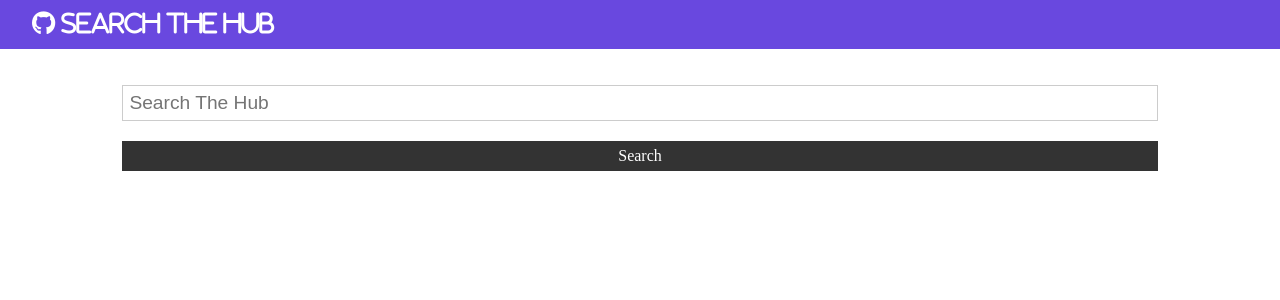
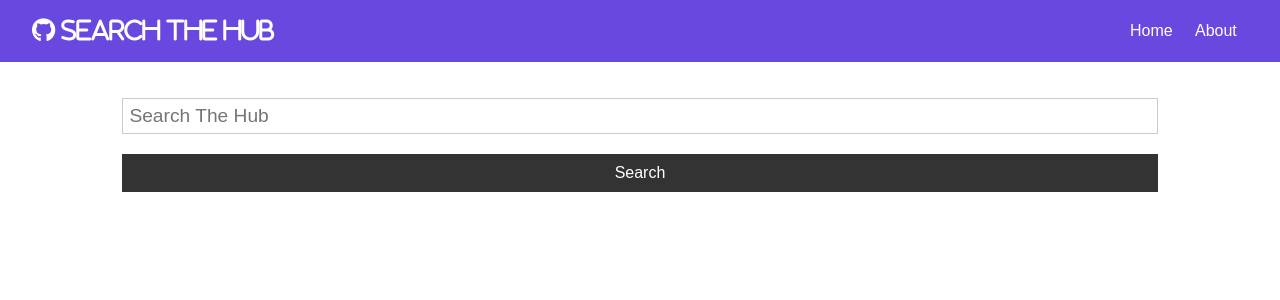
Before and after one commit to PatelShalin/SearchTheHub, a React (Create React App) app in the folder search-the-hub/: page / in a window 1280 px wide. Shown: the top 300 px of the page. Built offline with nearby package versions, Linux system fonts and the light colour scheme.

Commit message:
Added an about page with Links using react-dom-router

```diff
--- a/search-the-hub/package.json
+++ b/search-the-hub/package.json
@@ -6,6 +6,7 @@
     "axios": "^0.19.0",
     "react": "^16.8.6",
     "react-dom": "^16.8.6",
+    "react-router-dom": "^5.0.1",
     "react-scripts": "3.0.1"
   },
   "scripts": {
--- a/search-the-hub/public/index.html
+++ b/search-the-hub/public/index.html
@@ -21,10 +21,9 @@
       work correctly both with client-side routing and a non-root public URL.
       Learn how to configure a non-root public URL by running `npm run build`.
     -->
-    <title>React App</title>
+    <title>Search The Hub</title>
   </head>
   <body>
-    <noscript>You need to enable JavaScript to run this app.</noscript>
     <div id="root"></div>
     <!--
       This HTML file is a template.
--- a/search-the-hub/src/App.css
+++ b/search-the-hub/src/App.css
@@ -5,7 +5,9 @@
   --light-color: #f4f4f4;
   --danger-color: #dc3545;
   --success-color: #28a745;
+  --a-color: #fcef05;
 }
+@import url("https://fonts.google.com/?selection.family=Montserrat");
 
 * {
   box-sizing: border-box;
@@ -13,45 +15,98 @@
   padding: 0;
 }
 
+body {
+  font-family: "Montserrat", sans-serif;
+  font-size: 1rem;
+  line-height: 1.6;
+  background-color: #fff;
+  color: #333;
+}
+
+a {
+  color: var(--primary-color);
+  text-decoration: none;
+}
+
+a:hover {
+  color: #666;
+}
+
+ul {
+  list-style: none;
+}
+
+img {
+  width: 100%;
+}
+
+/* Utilities */
+.container {
+  max-width: 1100px;
+  margin: auto;
+  overflow: hidden;
+  padding: 0 2rem;
+}
+
+/* Text Styles*/
+.x-large {
+  font-size: 4rem;
+  line-height: 1.2;
+  margin-bottom: 1rem;
+}
+
+.large {
+  font-size: 3rem;
+  line-height: 1.2;
+  margin-bottom: 1rem;
+}
+
+.lead {
+  font-size: 1.5rem;
+  margin-bottom: 1rem;
+}
+
 .text-center {
   text-align: center;
 }
 
-.round-img {
-  border-radius: 50%;
+.text-primary {
+  color: var(--primary-color);
 }
 
-/* Navbar */
-.navbar {
-  display: flex;
-  justify-content: space-between;
-  align-items: center;
-  padding: 0.7rem 2rem;
-  z-index: 1;
-  width: 100%;
-  opacity: 0.9;
-  margin-bottom: 1rem;
+.text-dark {
+  color: var(--dark-color);
 }
 
-.bg-primary {
-  background: var(--primary-color);
-  color: #fff;
+.text-success {
+  color: var(--success-color);
 }
 
-.btn-light,
-.bg-light,
-.badge-light,
-.alert-light {
-  background: var(--light-color);
-  color: #333;
+.text-danger {
+  color: var(--danger-color);
 }
 
-.alert {
-  padding: 0.7rem;
-  margin: 1rem 0;
-  opacity: 0.9;
-  background: var(--light-color);
-  color: #333;
+.text-center {
+  text-align: center;
+}
+
+.text-right {
+  text-align: right;
+}
+
+.text-left {
+  text-align: left;
+}
+
+/* Center All */
+.all-center {
+  display: flex;
+  flex-direction: column;
+  width: 100%;
+  margin: auto;
+  justify-content: center;
+  align-items: center;
+  text-align: center;
 }
 
 /* Cards */
@@ -59,6 +114,86 @@
   padding: 1rem;
   border: #ccc 1px dotted;
   margin: 0.7rem 0;
+}
+
+/* List */
+.list {
+  margin: 0.5rem 0;
+}
+
+.list li {
+  padding-bottom: 0.3rem;
+}
+
+/* Padding */
+.p {
+  padding: 0.5rem;
+}
+.p-1 {
+  padding: 1rem;
+}
+.p-2 {
+  padding: 2rem;
+}
+.p-3 {
+  padding: 3rem;
+}
+.py {
+  padding: 0.5rem 0;
+}
+.py-1 {
+  padding: 1rem 0;
+}
+.py-2 {
+  padding: 2rem 0;
+}
+.py-3 {
+  padding: 3rem 0;
+}
+
+/* Margin */
+.m {
+  margin: 0.5rem;
+}
+.m-1 {
+  margin: 1rem;
+}
+.m-2 {
+  margin: 2rem;
+}
+.m-3 {
+  margin: 3rem;
+}
+.my {
+  margin: 0.5rem 0;
+}
+.my-1 {
+  margin: 1rem 0;
+}
+.my-2 {
+  margin: 2rem 0;
+}
+.my-3 {
+  margin: 3rem 0;
+}
+
+/* Grid */
+.grid-2 {
+  display: grid;
+  grid-template-columns: repeat(2, 1fr);
+  grid-gap: 1rem;
+}
+
+.grid-3 {
+  display: grid;
+  grid-template-columns: repeat(3, 1fr);
+  grid-gap: 1rem;
+}
+
+.grid-4 {
+  display: grid;
+  grid-template-columns: repeat(4, 1fr);
+  grid-gap: 1rem;
 }
 
 .btn {
@@ -74,9 +209,15 @@
   outline: none;
 }
 
-.btn-dark {
-  background: var(--dark-color);
-  color: #fff;
+.btn-link {
+  background: none;
+  padding: 0;
+  margin: 0;
+}
+
+.btn-block {
+  display: block;
+  width: 100%;
 }
 
 .btn-sm {
@@ -85,20 +226,85 @@
   margin-right: 0.2rem;
 }
 
-.mar-1 {
-  margin: 1rem 0;
+.badge {
+  display: inline-block;
+  font-size: 0.8rem;
+  padding: 0.2rem 0.7rem;
+  text-align: center;
+  margin: 0.3rem;
+  background: var(--light-color);
+  color: #333;
+  border-radius: 5px;
 }
 
-.container {
-  max-width: 1100px;
-  margin: auto;
-  overflow: hidden;
-  padding: 0 2rem;
+.alert {
+  padding: 0.7rem;
+  margin: 1rem 0;
+  opacity: 0.9;
+  background: var(--light-color);
+  color: #333;
 }
 
-.btn-block {
-  display: block;
-  width: 100%;
+.btn-primary,
+.bg-primary,
+.badge-primary,
+.alert-primary {
+  background: var(--primary-color);
+  color: #fff;
+}
+
+.btn-light,
+.bg-light,
+.badge-light,
+.alert-light {
+  background: var(--light-color);
+  color: #333;
+}
+
+.btn-dark,
+.bg-dark,
+.badge-dark,
+.alert-dark {
+  background: var(--dark-color);
+  color: #fff;
+}
+
+.btn-danger,
+.bg-danger,
+.badge-danger,
+.alert-danger {
+  background: var(--danger-color);
+  color: #fff;
+}
+
+.btn-success,
+.bg-success,
+.badge-success,
+.alert-success {
+  background: var(--success-color);
+  color: #fff;
+}
+
+.btn-white,
+.bg-white,
+.badge-white,
+.alert-white {
+  background: #fff;
+  color: #333;
+  border: #ccc solid 1px;
+}
+
+.btn:hover {
+  opacity: 0.8;
+}
+
+.bg-light,
+.badge-light {
+  border: #ccc solid 1px;
+}
+
+.round-img {
+  border-radius: 50%;
 }
 
 /* Forms */
@@ -129,3 +335,80 @@
 button {
   font: inherit;
 }
+
+table th,
+table td {
+  padding: 1rem;
+  text-align: left;
+}
+
+table th {
+  background: var(--light-color);
+}
+
+/* Navbar */
+.navbar {
+  display: flex;
+  justify-content: space-between;
+  align-items: center;
+  padding: 0.7rem 2rem;
+  z-index: 1;
+  width: 100%;
+  opacity: 0.9;
+  margin-bottom: 1rem;
+}
+
+.navbar ul {
+  display: flex;
+}
+
+.navbar a {
+  color: #fff;
+  padding: 0.45rem;
+  margin: 0 0.25rem;
+}
+
+.navbar a:hover {
+  color: var(--light-color);
+}
+
+.navbar .welcome span {
+  margin-right: 0.6rem;
+}
+
+/* Mobile Styles */
+@media (max-width: 700px) {
+  .hide-sm {
+    display: none;
+  }
+
+  .grid-2,
+  .grid-3,
+  .grid-4 {
+    grid-template-columns: 1fr;
+  }
+
+  /* Text Styles */
+  .x-large {
+    font-size: 3rem;
+  }
+
+  .large {
+    font-size: 2rem;
+  }
+
+  .lead {
+    font-size: 1rem;
+  }
+
+  /* Navbar */
+  .navbar {
+    display: block;
+    text-align: center;
+  }
+
+  .navbar ul {
+    text-align: center;
+    justify-content: center;
+  }
+}
--- a/search-the-hub/src/App.js
+++ b/search-the-hub/src/App.js
@@ -1,10 +1,12 @@
-import React, { Component } from "react";
+import React, { Component, Fragment } from "react";
 import Navbar from "./components/layout/Navbar";
 import Users from "./components/users/Users";
 import "./App.css";
 import axios from "axios";
 import Search from "./components/users/Search";
 import Alert from "./components/layout/Alert";
+import { BrowserRouter as Router, Switch, Route } from "react-router-dom";
+import About from "./components/pages/About";
 
 class App extends Component {
   state = {
@@ -36,10 +38,17 @@
   render() {
     const { users, loading } = this.state;
     return (
+      <Router>
         <div className="App">
           <Navbar title="Search The Hub" icon="fab fa-github" />
           <div className="container">
             <Alert alert={this.state.alert} />
+            <Switch>
+              <Route
+                exact
+                path="/"
+                render={props => (
+                  <Fragment>
                     <Search
                       searchUsers={this.searchUsers}
                       clearUsers={this.clearUsers}
@@ -47,8 +56,14 @@
                       setAlert={this.setAlert}
                     />
                     <Users loading={loading} users={users} />
+                  </Fragment>
+                )}
+              />
+              <Route exact path="/about" component={About} />
+            </Switch>
           </div>
         </div>
+      </Router>
     );
   }
 }
--- a/search-the-hub/src/components/layout/Navbar.js
+++ b/search-the-hub/src/components/layout/Navbar.js
@@ -1,5 +1,6 @@
 import React from "react";
 import PropTypes from "prop-types";
+import { Link } from "react-router-dom";
 
 const Navbar = ({ icon, title }) => {
   return (
@@ -7,6 +8,10 @@
       <h1>
         <i className={icon}> {title}</i>
       </h1>
+      <ul>
+        <Link to="/">Home</Link>
+        <Link to="/About">About</Link>
+      </ul>
     </nav>
   );
 };
--- /dev/null
+++ b/search-the-hub/src/components/pages/About.js
@@ -0,0 +1,13 @@
+import React, { Fragment } from "react";
+
+const About = () => {
+  return (
+    <Fragment>
+      <h1>About this App</h1>
+      <p>Developed by Shalin Patel</p>
+      <p>V1.0</p>
+    </Fragment>
+  );
+};
+
+export default About;
```
Also changed, not shown: 1 other file (tests, documents, lock files or other folders). Lines whose indentation alone changed are shown as unchanged.
